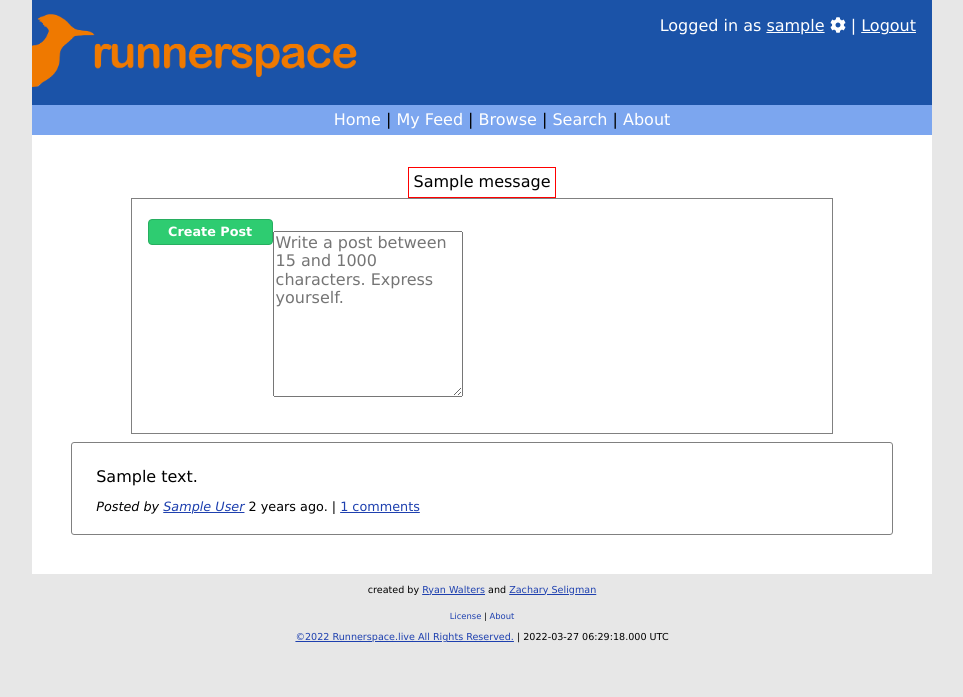
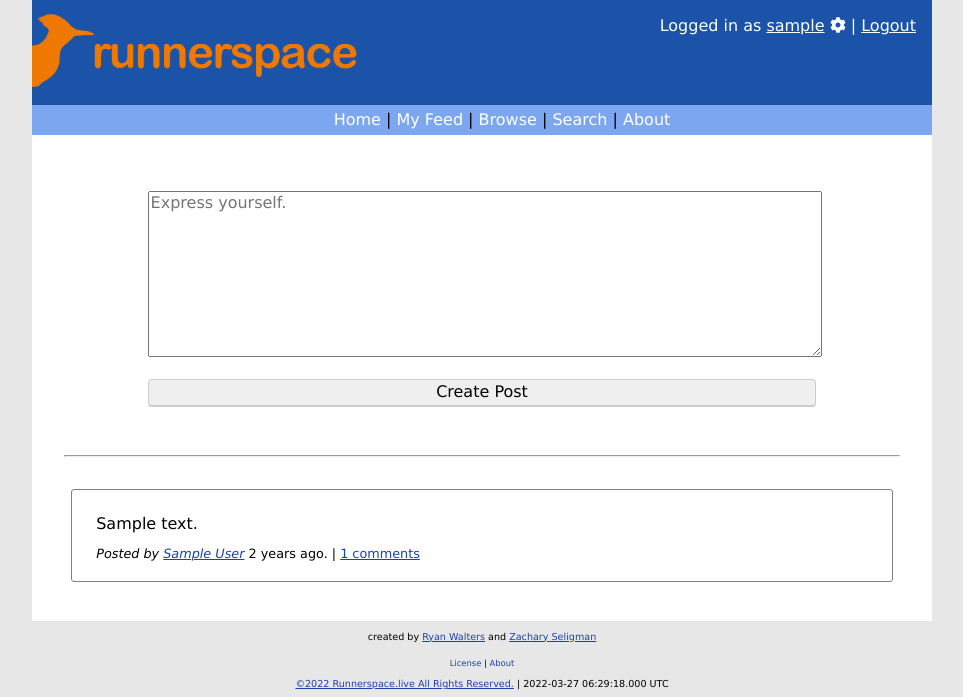
Before and after one commit to Xevion/runnerspace, a Flask app: page /feed in a window 1280 px wide. Shown: the top 697 px of the page, without its empty margins (158-1121 px from the left). Run offline with Flask 2, Linux system fonts and the light colour scheme; a user stored in the database is signed in; tables that the repository leaves empty hold one stand-in row (values such as "Sample post"); one stand-in notice (Sample message) is shown; some libraries are stand-ins or nearby versions.

Commit message:
Apply new form validation features to New Post form
- Use TextAreaField instead of StringField on forms.NewPostForm
- Fixed incorrect remember_me field and redirect in login
- Added placeholder usage to field rendering macro

```diff
--- a/auth.py
+++ b/auth.py
@@ -34,8 +34,8 @@ def login():
             flash('Please check your login details and try again.')
             return redirect(url_for('auth.login'))
 
-        login_user(user, remember=form.remember.data)
-        return redirect(url_for('auth.index'))
+        login_user(user, remember=form.remember_me.data)
+        return redirect(url_for('main.index'))
 
     return render_template('pages/auth/login.html', form=form)
 
--- a/forms.py
+++ b/forms.py
@@ -1,4 +1,4 @@
-from wtforms import Form, BooleanField, StringField, PasswordField, validators
+from wtforms import Form, BooleanField, StringField, PasswordField, TextAreaField, validators
 
 from validators import NoProfanity
 
@@ -22,11 +22,11 @@ class LoginForm(Form):
 
 class EditProfileForm(Form):
     name = RegistrationForm.name
-    about_me = StringField('About Me', [validators.Optional(), NoProfanity()])
+    about_me = StringField('About Me', [validators.Optional(), NoProfanity()], description='Tell us about yourself',)
 
 
 class NewPostForm(Form):
-    text = StringField('Text', [validators.Length(min=15, max=1000), NoProfanity()])
+    text = TextAreaField('Text', [validators.Length(min=15, max=1000), NoProfanity()], description='Express yourself.')
 
 
 class NewCommentForm(Form):
--- a/routes.py
+++ b/routes.py
@@ -1,7 +1,9 @@
-from flask import Blueprint, redirect, render_template, url_for
+from flask import Blueprint, redirect, render_template, url_for, request
 from flask_login import current_user, login_required
 
 from models import User, Post, Comment
+from forms import NewPostForm
+from database import db
 
 blueprint = Blueprint('main', __name__)
 
@@ -28,11 +30,20 @@ def browse():
     return render_template('pages/browse.html', users=users)
 
 
-@blueprint.route('/feed')
+@blueprint.route('/feed', methods=['GET', 'POST'])
 def feed():
     posts = Post.query.all()
     authors = [User.query.get_or_404(post.author) for post in posts]
-    return render_template('pages/feed.html', posts_and_authors=zip(posts, authors))
+    form = NewPostForm(request.form)
+
+    if request.method == 'POST' and form.validate():
+        post = Post(author=current_user.id, text=form.text.data)
+        db.session.add(post)
+        db.session.commit()
+
+        return redirect(url_for('main.view_post', post_id=post.id))
+
+    return render_template('pages/feed.html', posts_and_authors=zip(posts, authors), form=form)
 
 
 @blueprint.route('/feed/<post_id>')
--- a/static/styles.css
+++ b/static/styles.css
@@ -216,20 +216,24 @@ nav .links li:not(:last-child)::after, footer .links li:not(:last-child)::after
   filter: drop-shadow(5px 7px 6px rgba(0, 0, 0, 0.2));
 }
 
-.profile-form {
+.form {
   margin: 0 auto;
   width: 80%;
 }
-.profile-form textarea {
+.form textarea {
   margin: 0.5em auto;
   height: 10em;
   width: 100%;
+  resize: vertical;
 }
-.profile-form button {
+.form.post-form {
+  border: none;
+}
+.form button {
   margin: 0.3em auto;
   text-align: center;
 }
-.profile-form label {
+.form label {
   margin: 0.5em 0;
 }
 
--- a/static/styles.scss
+++ b/static/styles.scss
@@ -256,7 +256,7 @@ nav, footer {
   }
 }
 
-.profile-form {
+.form {
   margin: 0 auto;
   width: 80%;
 
@@ -264,6 +264,11 @@ nav, footer {
     margin: 0.5em auto;
     height: 10em;
     width: 100%;
+    resize: vertical;
+  }
+
+  &.post-form {
+    border: none;
   }
 
   button {
@@ -374,6 +379,7 @@ form {
     &[type="submit"] {
       width: 100%;
     }
+
     //background: #ecf0f1;
     border: #ccc 1px solid;
     border-bottom: #ccc 2px solid;
--- a/templates/macros.html
+++ b/templates/macros.html
@@ -1,6 +1,8 @@
-{% macro render_field(field) %}
-    {{ field.label }}
-    {{ field(**kwargs)|safe }}
+{% macro render_field(field, show_label=True) %}
+    {% if show_label %}
+        {{ field.label }}
+    {% endif %}
+    {{ field(placeholder=field.description, **kwargs)|safe }}
     {% if field.errors %}
         <ul class=errors>
             {% for error in field.errors %}
--- a/templates/pages/feed.html
+++ b/templates/pages/feed.html
@@ -1,22 +1,15 @@
 {% extends 'layouts/index.html' %}
+{% from 'macros.html' import render_field %}
 
 {% block content %}
     {% if current_user.is_authenticated %}
-        {% with messages = get_flashed_messages() %}
-            {% if messages or true %}
-                <span class="error-message center-message">
-                    {{ messages[0] }}
-                </span>
-            {% endif %}
-        {% endwith %}
-
-        <form method="POST" action="{{ url_for('forms.new_post') }}" class="profile-form">
-            <label>
-                <textarea type="text" name="text" placeholder="Write a post between 15 and 1000 characters. Express yourself."></textarea>
-            </label>
-            <button class="button">Create Post</button>
+        <form method="POST" class="form post-form">
+            {{ render_field(form.text, show_label=False) }}
+            <input type=submit value="Create Post">
         </form>
     {% endif %}
+
+    <hr style="margin: 2em 0">
 
     {% for post, author in posts_and_authors %}
         <div class="post-box">
--- a/templates/pages/user_edit.html
+++ b/templates/pages/user_edit.html
@@ -2,7 +2,7 @@
 
 {% block content %}
     <h3>Edit Profile</h3>
-    <form method="POST" action="{{ url_for('forms.edit_profile_post', username=user.username) }}" class="profile-form">
+    <form method="POST" action="{{ url_for('forms.edit_profile_post', username=user.username) }}" class="form">
         <label>
             Name<br>
             <input type="text" name="name" value="{{ user.name }}">
```
Also changed, not shown: route_forms.py (+0 -15 lines), 1 other file.
